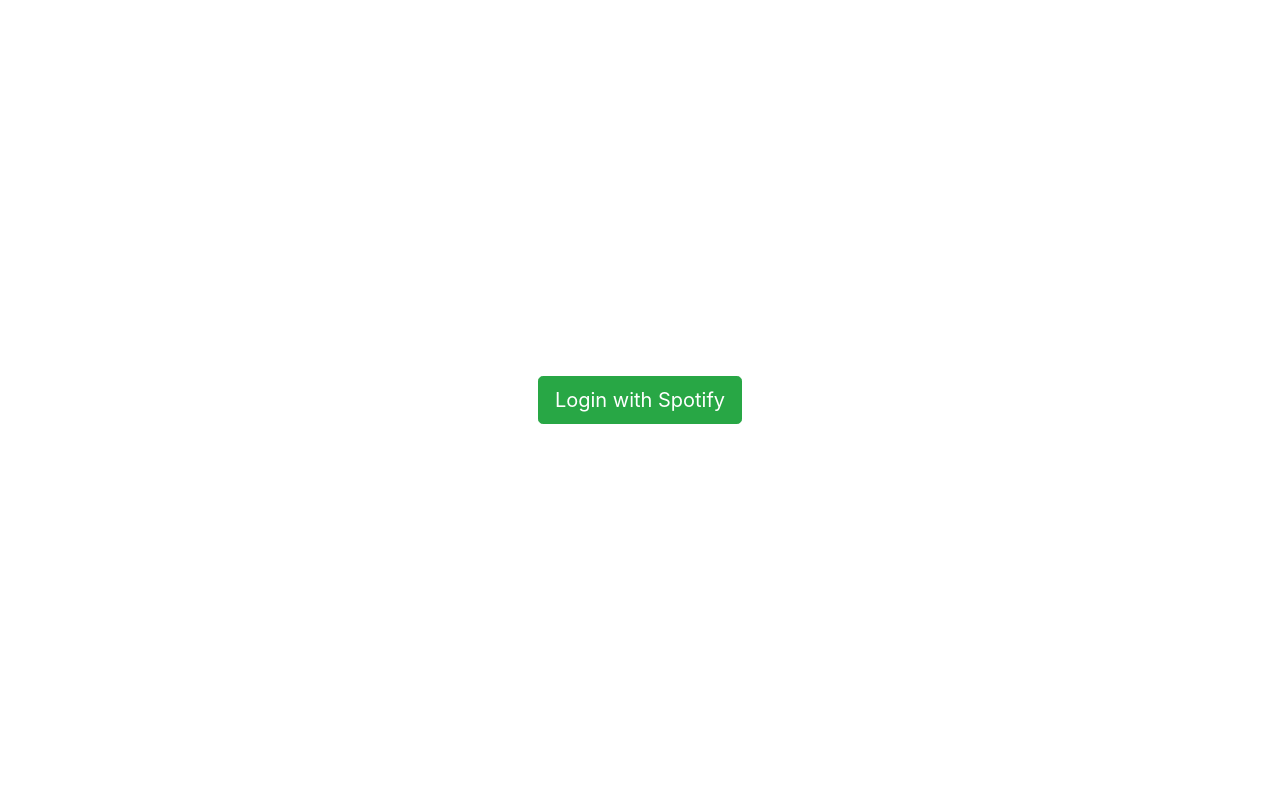
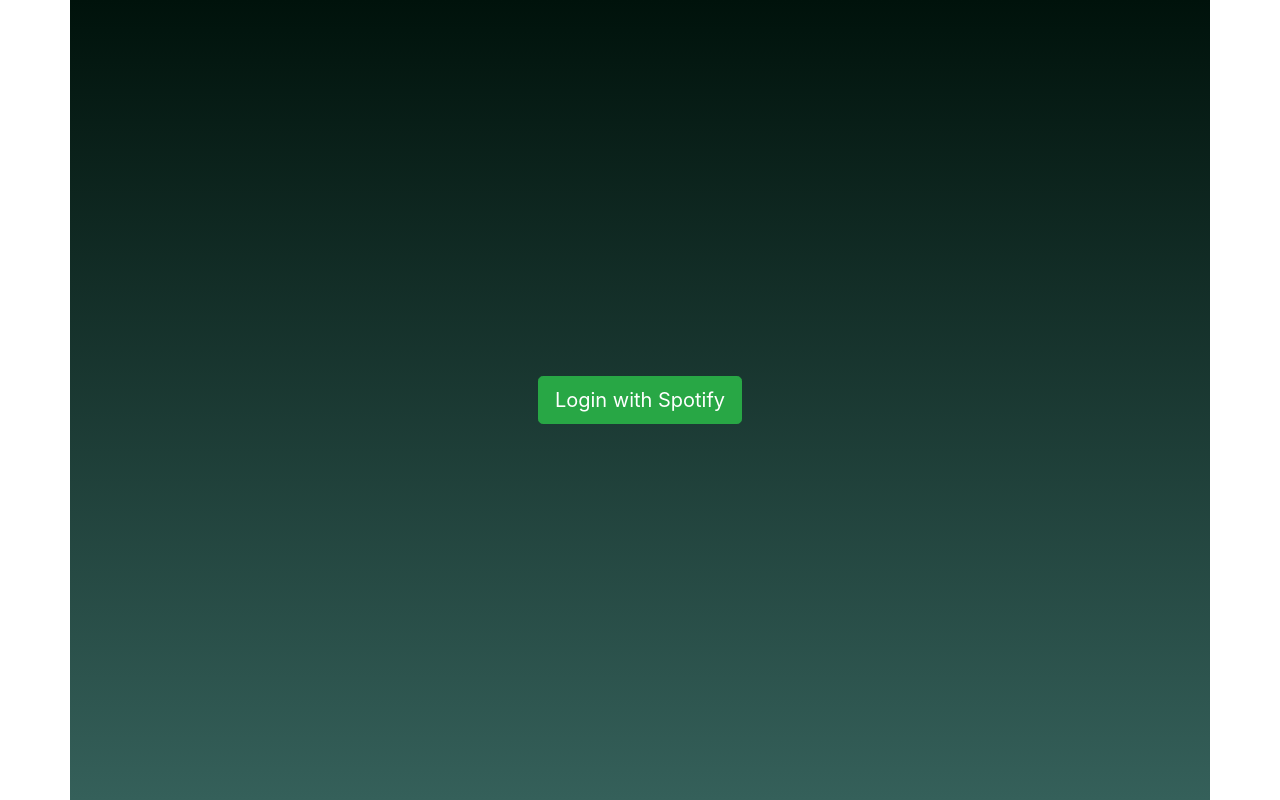
Before and after one commit to hreidar96/Spotify-Clone, a React (Create React App) app in the folder client/: page / in a window 1280 px wide. Built offline with nearby package versions, Linux system fonts and the light colour scheme; what spotify-web-api-node would draw is missing.

Commit message:
some styling

```diff
--- a/client/src/Dashboard.js
+++ b/client/src/Dashboard.js
@@ -74,14 +74,27 @@
   }, [search, accessToken]);
 
   return (
-    <Container className="d-flex flex-column py-2" style={{ height: "100vh" }}>
+    <Container
+      className="d-flex flex-column py-2"
+      style={{
+        height: "100vh",
+        background: "linear-gradient(#00120B, #35605A)",
+      }}
+    >
       <Form.Control
         type="search"
         placeholder="Search Songs/Artists"
         value={search}
         onChange={(e) => setSearch(e.target.value)}
       />
-      <div className="flex-grow-1 my-2" style={{ overflowY: "auto" }}>
+      <div
+        className="flex-grow-1 my-2"
+        style={
+          {
+            /*overflowY: "auto"*/
+          }
+        }
+      >
         {searchResults.map((track) => (
           <TrackSearchResult
             track={track}
--- a/client/src/Login.js
+++ b/client/src/Login.js
@@ -8,7 +8,10 @@
   return (
     <Container
       className="d-flex justify-content-center align-items-center"
-      style={{ minHeight: "100vh" }}
+      style={{
+        minHeight: "100vh",
+        background: "linear-gradient(#00120B, #35605A)",
+      }}
     >
       <a className="btn btn-success btn-lg" href={AUTH_URL}>
         Login with Spotify
--- a/client/src/TrackSearchResult.js
+++ b/client/src/TrackSearchResult.js
@@ -7,7 +7,7 @@
 
   return (
     <div
-      className="d-flec m-2 align-items-center"
+      className="d-flex m-2 align-items-center"
       style={{ cursor: "pointer" }}
       onClick={handlePlay}
     >
```
